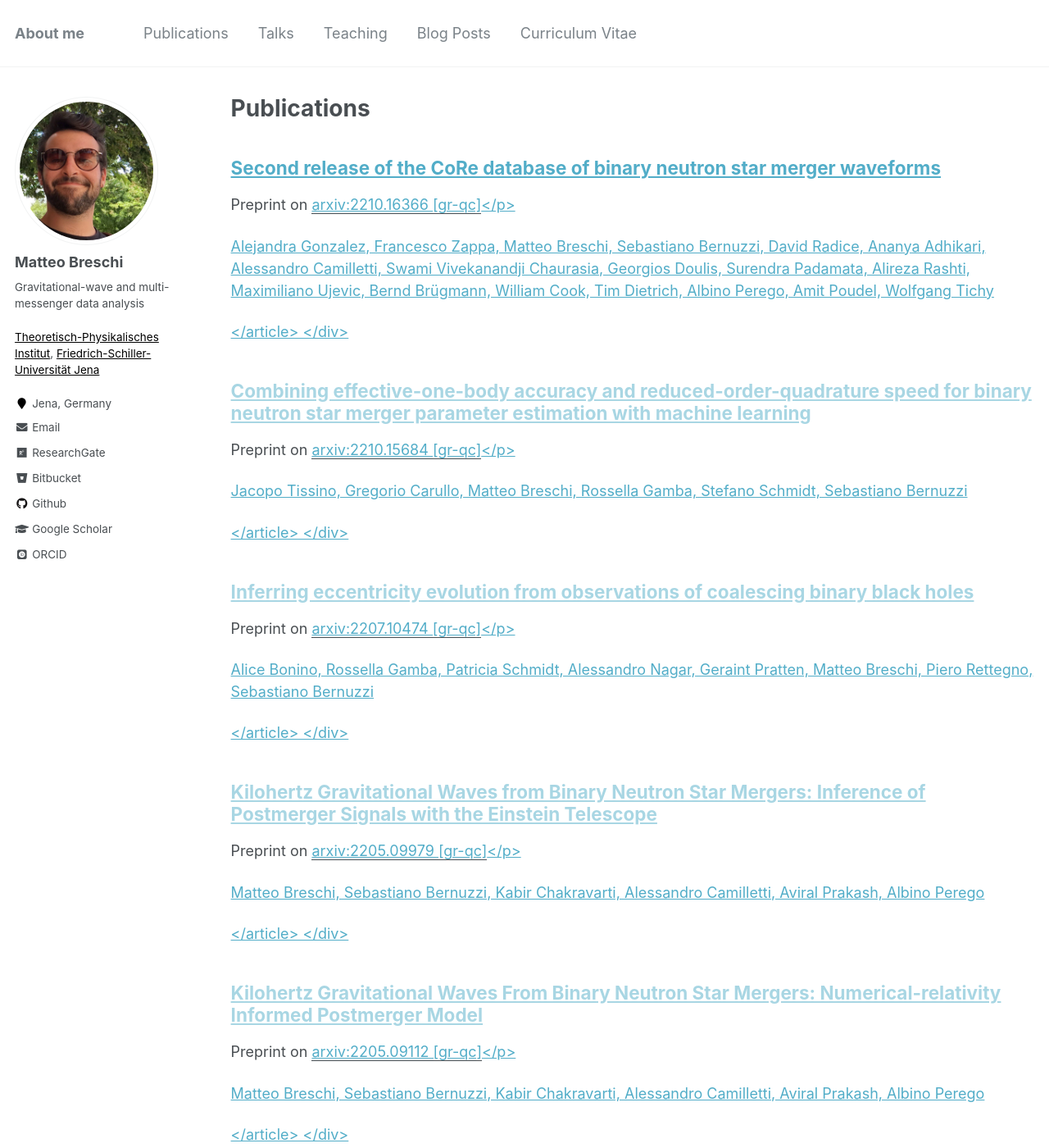
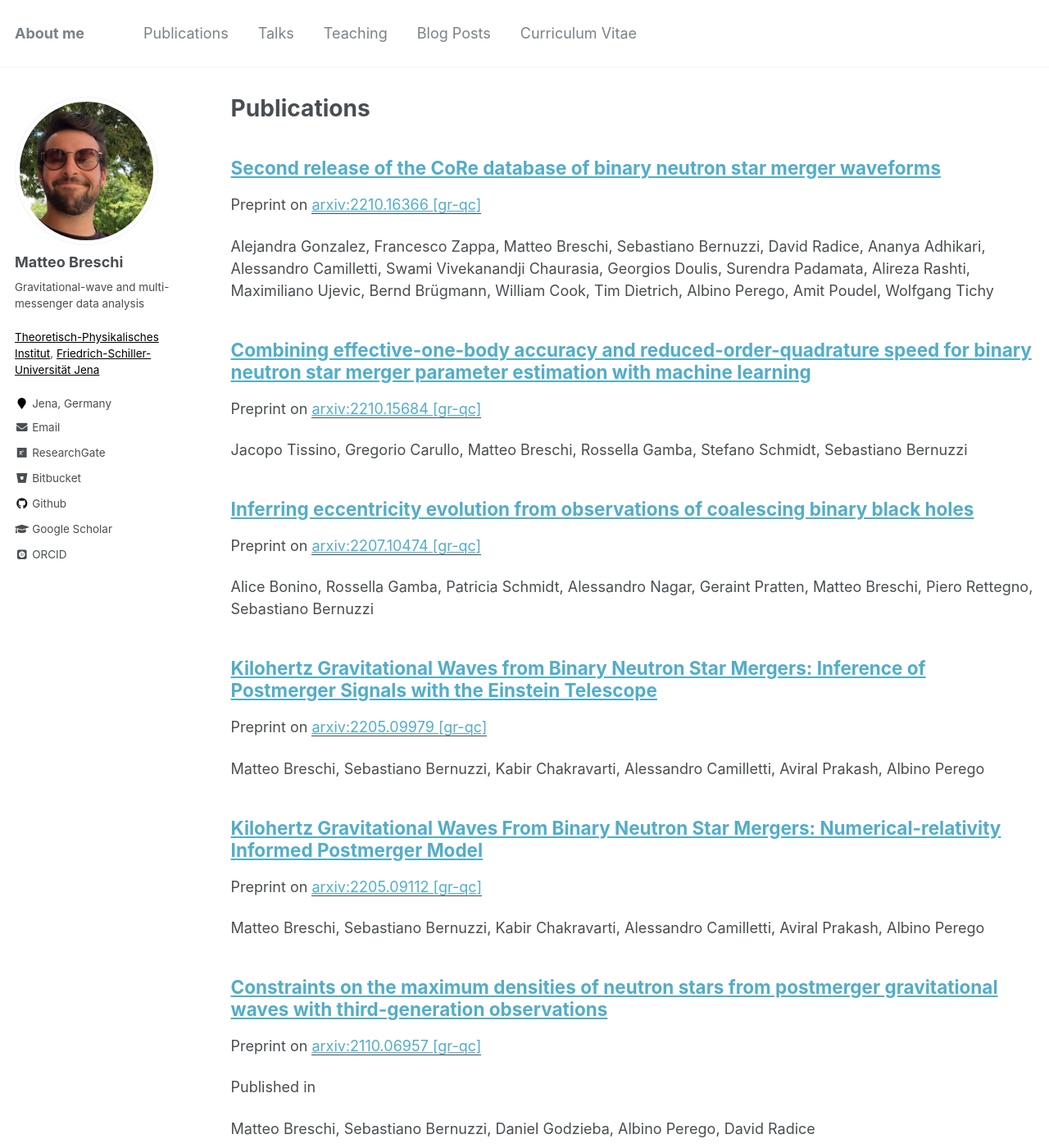
Before and after one commit to matteobreschi/matteobreschi.github.io, a Jekyll site: the page built from _pages/publications.md, in a window 1280 px wide and 1400 px high. Shown: the whole window at 82% size. Built offline with Jekyll 4.4.1, drawn with Linux system fonts in a browser that asks for light colours; some web fonts are replaced; some of the changed text lies outside the part shown.

Commit message:
fix typo

```diff
--- a/_includes/archive-single.html
+++ b/_includes/archive-single.html
@@ -41,8 +41,8 @@
         {% if post.collection == 'teaching' %}
           <p> {{ post.type }}, <i>{{ post.venue }}</i>, {{ post.date | default: "1900-01-01" | date: "%Y" }} </p>
         {% elsif post.collection == 'publications' %}
-          <p>Preprint on <a href=" https://arxiv.org/abs/{{ post.arxivnumber }} "><u>arxiv:{{ post.arxivnumber }} {{ post.arxivclass }}</u></p>
-<!--              </a> ({{ post.date | default: "1900-01-01" | date: "%Y" }})-->
+          <p>Preprint on <a href=" https://arxiv.org/abs/{{ post.arxivnumber }} "><u>arxiv:{{ post.arxivnumber }} {{ post.arxivclass }}</u></a></p>
+<!--              ({{ post.date | default: "1900-01-01" | date: "%Y" }})-->
           {% if post.venue %}
             <p>Published in <a href=" https://arxiv.org/abs/{{ post.paperurl }} "><u> {{ post.vanue }} </u></a></p>
           {% endif %}
```
